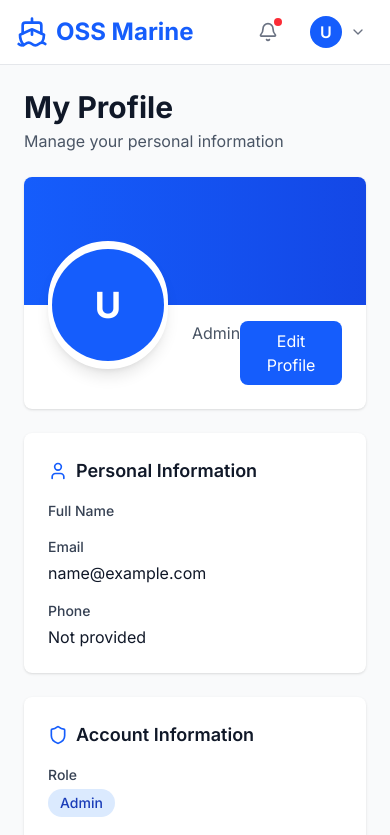
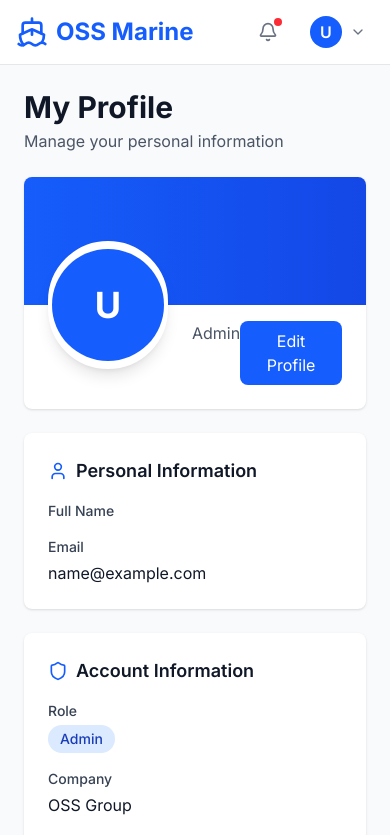
Before and after one commit to TigerDragonFury/OSS, a Next.js app: page /dashboard/profile in a window 390 px wide. Shown: the top 835 px of the page. Built offline with nearby package versions, Linux system fonts and the light colour scheme; sample sign-in values are in the browser's storage.

Commit message:
Fix TypeScript error: Remove phone field from profile page

```diff
--- a/app/dashboard/profile/page.tsx
+++ b/app/dashboard/profile/page.tsx
@@ -1,7 +1,7 @@
 'use client'
 
 import { useAuth } from '@/lib/auth/AuthContext'
-import { User, Mail, Phone, Building2, Calendar, Shield } from 'lucide-react'
+import { User, Mail, Building2, Calendar, Shield } from 'lucide-react'
 import { useState } from 'react'
 
 export default function ProfilePage() {
@@ -9,8 +9,7 @@ export default function ProfilePage() {
   const [isEditing, setIsEditing] = useState(false)
   const [formData, setFormData] = useState({
     full_name: user?.full_name || '',
-    email: user?.email || '',
-    phone: user?.phone || ''
+    email: user?.email || ''
   })
 
   const handleSave = async () => {
@@ -103,19 +102,6 @@ export default function ProfilePage() {
                 <p className="text-gray-900">{user?.email}</p>
               )}
             </div>
-            <div>
-              <label className="block text-sm font-medium text-gray-700 mb-1">Phone</label>
-              {isEditing ? (
-                <input
-                  type="tel"
-                  value={formData.phone}
-                  onChange={(e) => setFormData({ ...formData, phone: e.target.value })}
-                  className="w-full px-3 py-2 border border-gray-300 rounded-lg focus:ring-2 focus:ring-blue-500 focus:border-transparent"
-                />
-              ) : (
-                <p className="text-gray-900">{user?.phone || 'Not provided'}</p>
-              )}
-            </div>
           </div>
         </div>
 
--- a/lib/auth/AuthContext.tsx
+++ b/lib/auth/AuthContext.tsx
@@ -8,6 +8,7 @@ interface User {
   email: string
   full_name: string
   role: string
+  phone?: string
   roles: string[]
   permissions: Record<string, any>
 }
```
